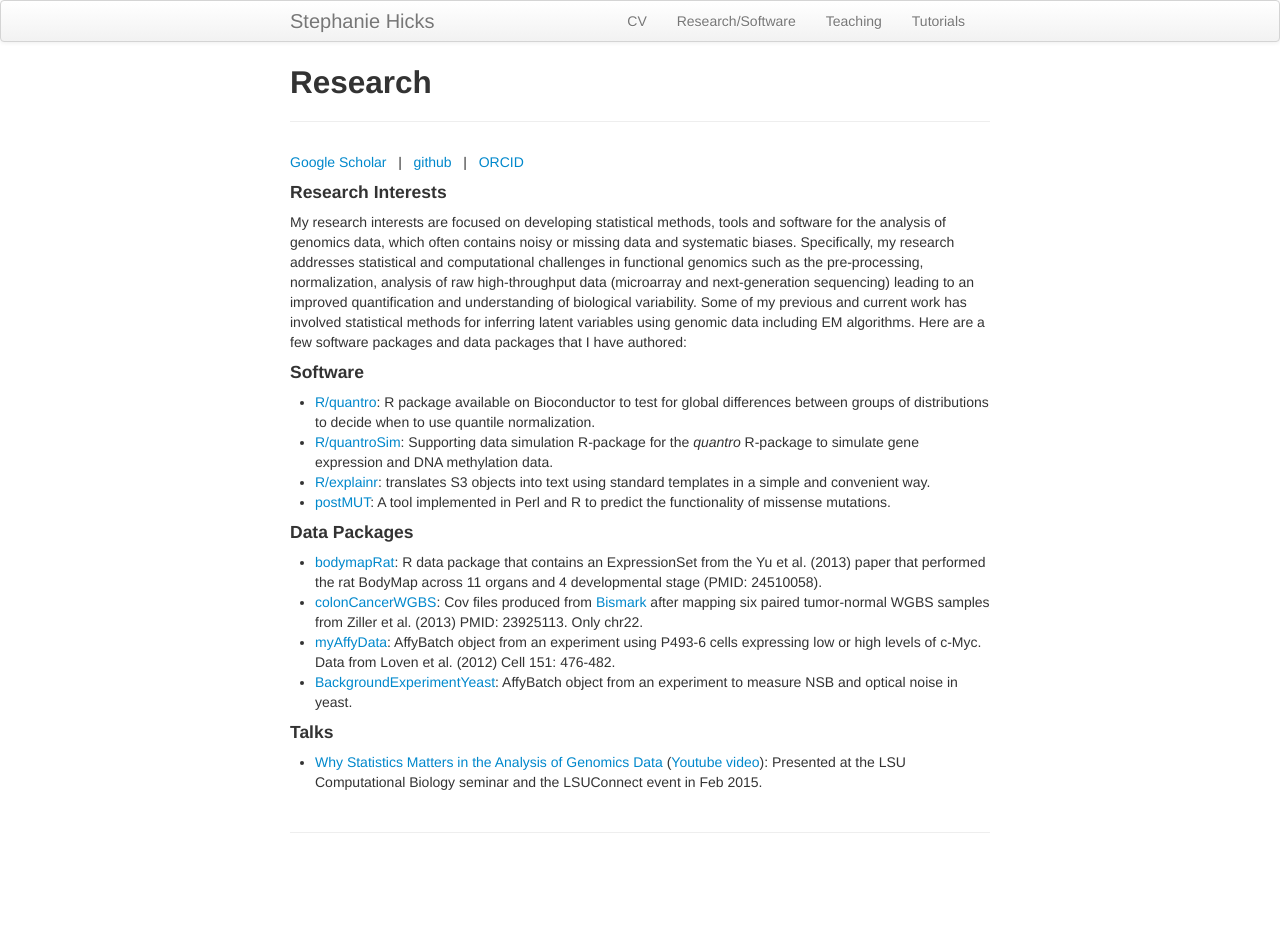
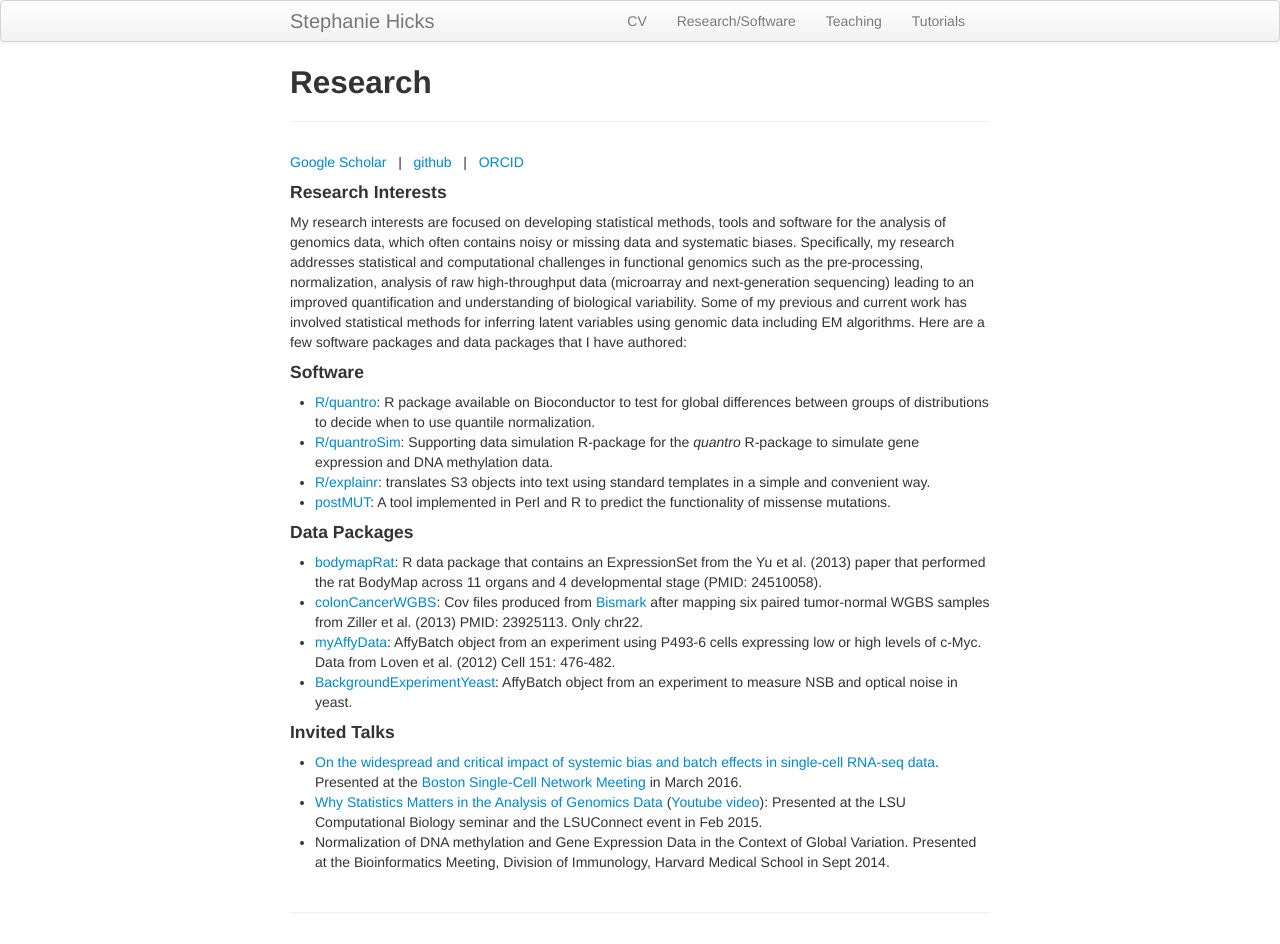
Before and after one commit to jmcgread/stephaniehicks.github.io, a Jekyll site: the page built from pages/research.md, in a window 1280 px wide. Built offline with Jekyll 4.4.1, drawn with Linux system fonts in a browser that asks for light colours; before the commit the page ends 900 px from its top, so only the background shows below that.

Commit message:
added to invited talks

```diff
--- a/pages/research.md
+++ b/pages/research.md
@@ -27,6 +27,8 @@ to simulate gene expression and DNA methylation data.
 - [myAffyData](https://github.com/stephaniehicks/mycAffyData): AffyBatch object from an experiment using P493-6 cells expressing low or high levels of c-Myc. Data from Loven et al. (2012) Cell 151: 476-482.
 - [BackgroundExperimentYeast](https://github.com/stephaniehicks/BackgroundExperimentYeast): AffyBatch object from an experiment to measure NSB and optical noise in yeast.
 
-#### Talks
+#### Invited Talks
 
+- [On the widespread and critical impact of systemic bias and batch effects in single-cell RNA-seq data](http://hsci.harvard.edu/event/widespread-and-critical-impact-systemic-bias-and-batch-effects-single-cell-rna-seq-data?delta=0). Presented at the [Boston Single-Cell Network Meeting](http://hsci.harvard.edu/calendar/upcoming/event-type/boston-single-cell-network-meeting) in March 2016.
 - [Why Statistics Matters in the Analysis of Genomics Data](https://speakerdeck.com/stephaniehicks/why-statistics-matters-in-the-analysis-of-genomics-data) ([Youtube video](https://www.youtube.com/watch?v=3EVtJPz4kCI)): Presented at the LSU Computational Biology seminar and the LSUConnect event in Feb 2015.
+- Normalization of DNA methylation and Gene Expression Data in the Context of Global Variation. Presented at the Bioinformatics Meeting, Division of Immunology, Harvard Medical School in Sept 2014.
```
Also changed, not shown: 2 other files.
